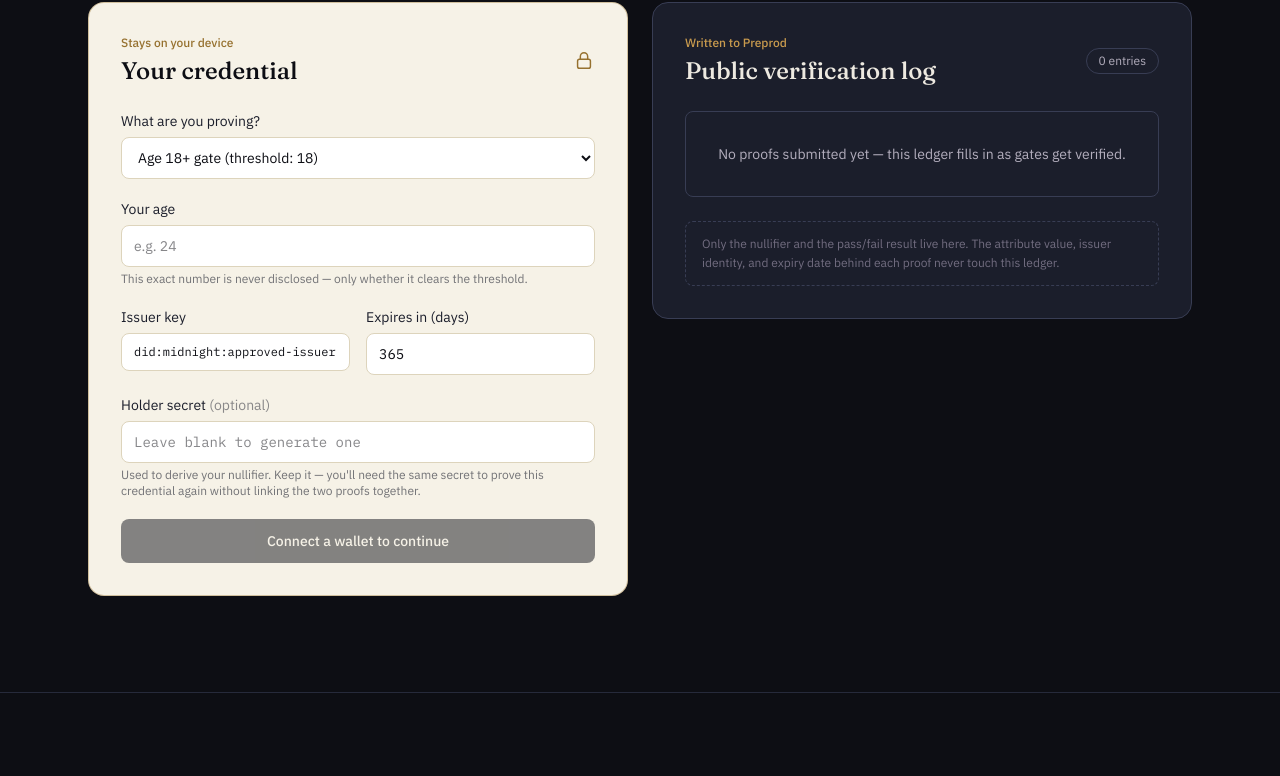
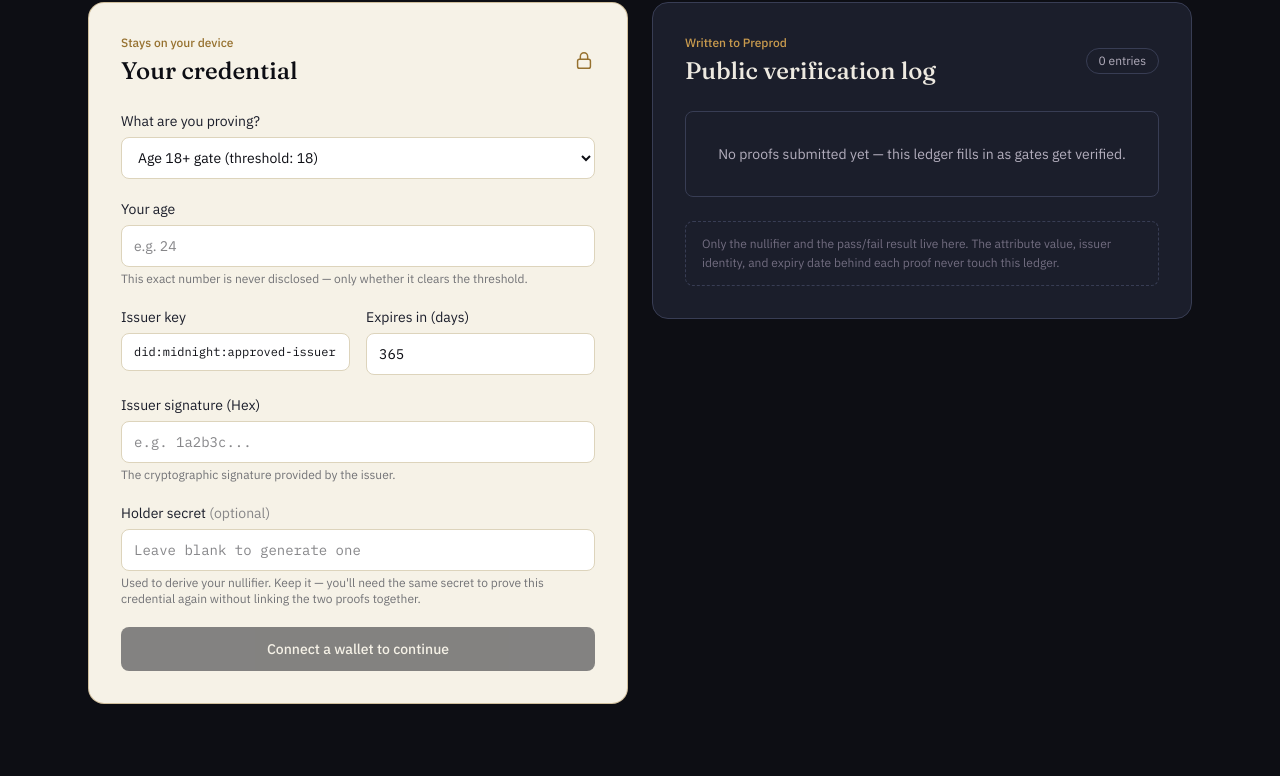
Before and after one commit to anishkumar79/Veilcred, a React (Vite) app: page / in a window 1280 px wide. Shown: the part 497-1273 px from the top of the page. Built offline with nearby package versions, Linux system fonts and the light colour scheme; what @midnight-ntwrk/compact-runtime, @midnight-ntwrk/midnight-js-network-id would draw is missing.

Commit message:
chore: replace mock signature logic with real signature parameter from the UI

```diff
--- a/src/components/CredentialProver.tsx
+++ b/src/components/CredentialProver.tsx
@@ -24,6 +24,7 @@ export function CredentialProver({
   const [presetIndex, setPresetIndex] = useState(0);
   const [attributeValue, setAttributeValue] = useState("");
   const [issuerKey, setIssuerKey] = useState("did:midnight:approved-issuer-01");
+  const [signature, setSignature] = useState("");
   const [holderSecret, setHolderSecret] = useState("");
   const [expiryDays, setExpiryDays] = useState("365");
 
@@ -47,6 +48,7 @@ export function CredentialProver({
       expiryTimestamp:
         Math.floor(Date.now() / 1000) + Number(expiryDays || "0") * 86400,
       issuerKey,
+      signature,
       holderSecret: secret,
     });
   }
@@ -139,6 +141,27 @@ export function CredentialProver({
 
         <div>
           <label
+            htmlFor="signature"
+            className="block text-sm mb-1.5 text-ink-800"
+          >
+            Issuer signature (Hex)
+          </label>
+          <input
+            id="signature"
+            type="text"
+            required
+            value={signature}
+            onChange={(e) => setSignature(e.target.value)}
+            placeholder="e.g. 1a2b3c..."
+            className="w-full rounded-lg border border-paper-300 bg-white px-3 py-2.5 text-sm font-mono focus-visible:outline-brass-600"
+          />
+          <p className="mt-1 text-xs text-ink-800/60">
+            The cryptographic signature provided by the issuer.
+          </p>
+        </div>
+
+        <div>
+          <label
             htmlFor="secret"
             className="block text-sm mb-1.5 text-ink-800"
           >
--- a/src/utils/contract.ts
+++ b/src/utils/contract.ts
@@ -34,6 +34,7 @@ export interface CredentialInput {
   threshold: number; // public: minimum required value
   expiryTimestamp: number; // private: unix seconds
   issuerKey: string; // private: which approved issuer signed this
+  signature: string; // private: the real cryptographic signature from the issuer
   holderSecret: string; // private: user-held secret for nullifier derivation
 }
 
@@ -191,6 +192,15 @@ export async function submitVerification(
     const secretStr = input.holderSecret || randomHex(16);
     const secretBytes = await sha256Bytes(secretStr);
 
+    // Convert signature from hex to bytes, or fallback to empty byte array if not provided
+    const signatureBytes = new Uint8Array(64);
+    if (input.signature && input.signature.length > 0) {
+      const hex = input.signature.replace(/^0x/, "");
+      for (let i = 0; i < Math.min(hex.length / 2, 64); i++) {
+        signatureBytes[i] = parseInt(hex.substring(i * 2, i * 2 + 2), 16);
+      }
+    }
+
     const providers = await createMidnightProviders(api, issuerBytes);
 
     // Inject the private state for this specific proof verification
@@ -198,7 +208,7 @@ export async function submitVerification(
         issuerKey: issuerBytes,
         attributeValue: BigInt(input.attributeValue),
         expiry: BigInt(input.expiryTimestamp),
-        signature: new Uint8Array(64), // Mocked signature format for hackathon
+        signature: signatureBytes,
         holderSecret: secretBytes
     });
 
```
